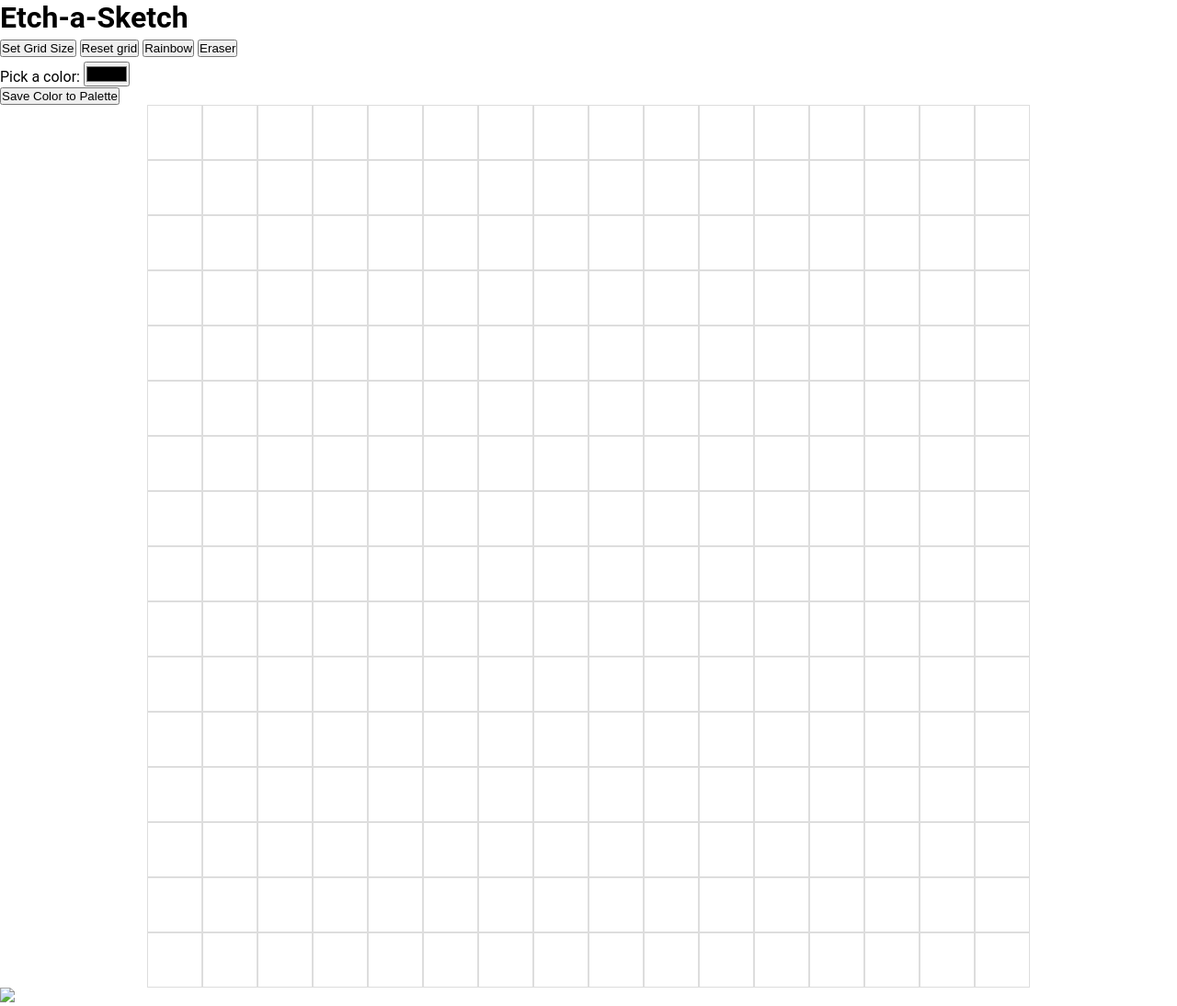
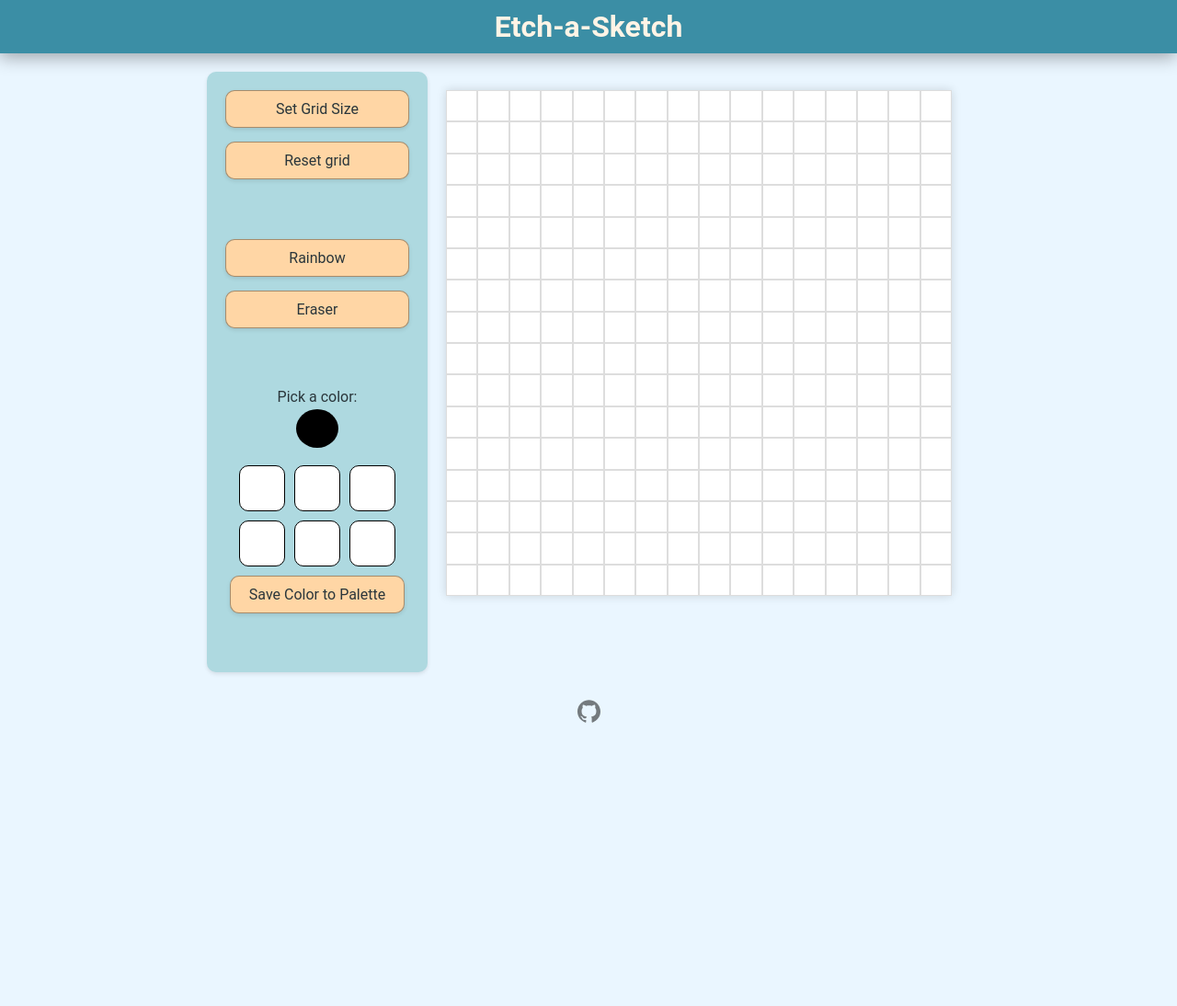
Before and after one commit to ta-torres/etch-a-sketch, a plain HTML site: page index.html in a window 1280 px wide. Shown: the whole page at 92% size. After the commit the page ends 800 px from the top, so only its background shows below. Drawn offline with Linux system fonts and the light colour scheme.

Commit message:
Apply general page styling

```diff
--- a/style.css
+++ b/style.css
@@ -8,41 +8,179 @@
 
 html,
 body {
-    font-family: Roboto, sans-serif;
-    height: 100%;
-}
+    font-family: 'Roboto', sans-serif;
+    background: #EAF6FF;
 
-body {
+    min-height: 100vh;
+
     display: flex;
     flex-direction: column;
 }
 
+#header {
+    background: #3B8EA5;
+    color: #FFF4E6;
+    box-shadow: -1px 4px 19px 0px rgba(0, 0, 0, 0.35);
+    padding: 10px 0;
+
+    display: flex;
+    align-items: center;
+    justify-content: center;
+}
+
+#main-wrapper {
+    padding: 20px;
+    color: #2A363B;
+
+    display: flex;
+    justify-content: center;
+    flex: 1;
+}
+
+#options-container {
+    background: #AED9E0;
+
+    padding: 20px;
+    gap: 15px;
+    border: none;
+    border-radius: 10px;
+    box-shadow: 0 2px 4px rgba(0, 0, 0, 0.1);
+
+    display: flex;
+    flex-direction: column;
+    flex-basis: 240px;
+    /* Fixed width */
+}
+
+#reset-button {
+    margin-bottom: 50px;
+}
+
+button {
+    font-family: 'Roboto', sans-serif;
+    font-size: 1rem;
+
+    background: #FFD6A5;
+    color: #2A363B;
+
+    border: rgba(0, 0, 0, 0.35) 1px solid;
+    border-radius: 10px;
+    box-shadow: 0 2px 4px rgba(0, 0, 0, 0.1);
+
+    cursor: pointer;
+    transition: background-color 0.3s, color 0.3s;
+}
+
+button {
+    padding: 10px 20px;
+}
+
+input[type="color"] {
+    transition: transform 0.1s ease-in-out;
+}
+
+button:hover,
+input[type="color"]:hover {
+    background: #f89f6f;
+    transform: scale(1.03);
+}
+
+input[type='color']:active {
+    transition: transform 0.05s ease-in-out;
+    transform: scale(1);
+}
+
+.button-active {
+    background: #f89f6f;
+}
+
+#color-picker-container {
+    margin-top: 50px;
+
+    display: flex;
+    flex-direction: column;
+    align-items: center;
+    justify-content: center;
+}
+
+#color-picker {
+    -webkit-appearance: none;
+    -moz-appearance: none;
+    appearance: none;
+    background: transparent;
+    width: 50px;
+    height: 50px;
+    border: none;
+    cursor: pointer;
+}
+
+#color-picker::-webkit-color-swatch {
+    border-radius: 50%;
+    border: rgba(0, 0, 0, 0.35) 1px solid;
+}
+
+#color-picker::-moz-color-swatch {
+    border-radius: 50%;
+    border: rgba(0, 0, 0, 0.35) 1px solid;
+}
+
+#palette-container {
+    gap: 10px;
+
+    display: flex;
+    align-items: center;
+    justify-content: center;
+    flex-wrap: wrap;
+}
+
+.palette-color {
+    border: 1px solid #000;
+    border-radius: 10px;
+
+    width: 50px;
+    height: 50px;
+
+    cursor: pointer;
+}
+
 #grid-container {
+    background: #FFFFFF;
+    box-shadow: 0 0 10px rgba(0, 0, 0, 0.15);
+    margin: 20px;
+
+    width: 550px;
+    height: 550px;
+
     display: flex;
-    flex-wrap: wrap;
-    width: 960px;
-    height: 960px;
-    margin: 0 auto;
 }
 
 .grid-row {
     display: flex;
     flex-direction: row;
-    width: 100%;
 }
 
 .grid-square {
     flex: 1 0 auto;
-    height: calc(960px / 16);
-    /* Adjust the height based on the number of rows */
+    /* height: calc(960px / 16); */
     border: 1px solid #ddd;
-    /*margin: 10px;*/
 }
 
 .grid-square:hover {
     background-color: #333;
 }
 
-#grid-size-button, #reset-button, #rainbow-button {
-    margin: 5px auto;
+#footer {
+    background: #EAF6FF;
+    color: #FFF4E6;
+    padding: 10px 0px;
+
+    display: flex;
+    justify-content: center;
+    align-items: center;
 }
+
+#footer img {
+    width: 25px;
+    height: auto;
+    opacity: 0.5;
+}
```
Also changed, not shown: images/logo-github.svg (added).
